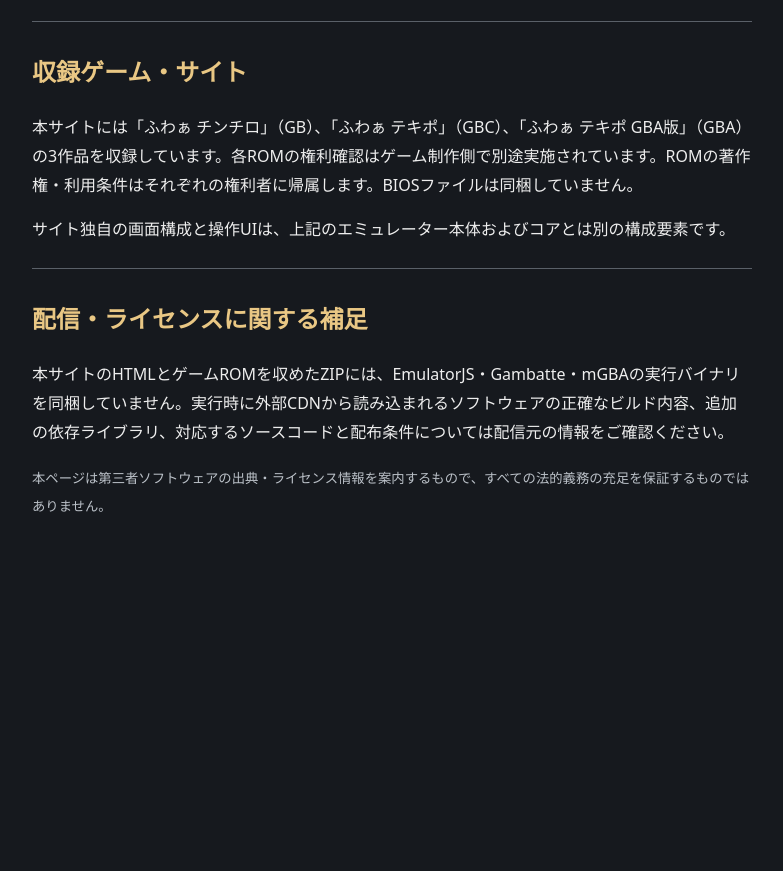
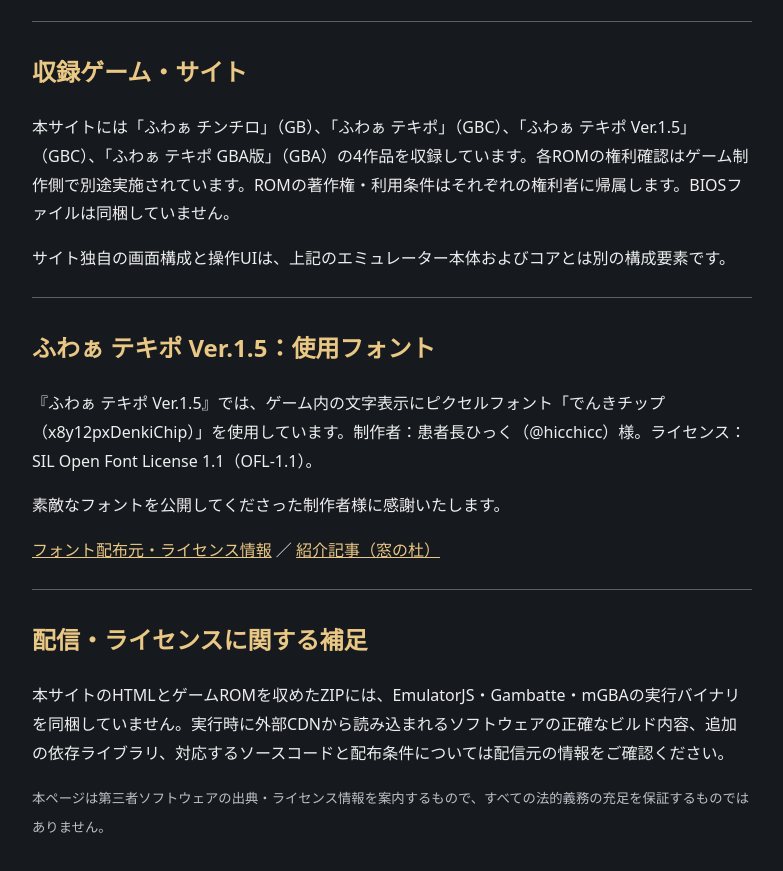
Before and after one commit to pararama-chiyosuke/fuwaa-emulator-test, a plain HTML site: page licenses.html in a window 1280 px wide. Shown: the part 877-1748 px from the top of the page, without its empty margins (248-1031 px from the left). Before the commit the page ends 1445 px from the top, so only its background shows below. Drawn offline with Linux system fonts and the light colour scheme.

Commit message:
Add files via upload

```diff
--- a/licenses.html
+++ b/licenses.html
@@ -15,8 +15,12 @@
 <p>GBAの実行にmGBA系コアを使用します。mGBAはMozilla Public License 2.0（MPL-2.0）で公開されています。</p>
 <p><a href="https://github.com/mgba-emu/mgba">公式ソースコード</a> ／ <a href="https://github.com/mgba-emu/mgba/blob/master/LICENSE">MPL-2.0ライセンス原文</a></p></section>
 <section><h2>収録ゲーム・サイト</h2>
-<p>本サイトには「ふわぁ チンチロ」（GB）、「ふわぁ テキポ」（GBC）、「ふわぁ テキポ GBA版」（GBA）の3作品を収録しています。各ROMの権利確認はゲーム制作側で別途実施されています。ROMの著作権・利用条件はそれぞれの権利者に帰属します。BIOSファイルは同梱していません。</p>
+<p>本サイトには「ふわぁ チンチロ」（GB）、「ふわぁ テキポ」（GBC）、「ふわぁ テキポ Ver.1.5」（GBC）、「ふわぁ テキポ GBA版」（GBA）の4作品を収録しています。各ROMの権利確認はゲーム制作側で別途実施されています。ROMの著作権・利用条件はそれぞれの権利者に帰属します。BIOSファイルは同梱していません。</p>
 <p>サイト独自の画面構成と操作UIは、上記のエミュレーター本体およびコアとは別の構成要素です。</p></section>
+<section><h2>ふわぁ テキポ Ver.1.5：使用フォント</h2>
+<p>『ふわぁ テキポ Ver.1.5』では、ゲーム内の文字表示にピクセルフォント「でんきチップ（x8y12pxDenkiChip）」を使用しています。制作者：患者長ひっく（@hicchicc）様。ライセンス：SIL Open Font License 1.1（OFL-1.1）。</p>
+<p>素敵なフォントを公開してくださった制作者様に感謝いたします。</p>
+<p><a href="https://github.com/hicchicc/x8y12pxDenkiChip">フォント配布元・ライセンス情報</a> ／ <a href="https://forest.watch.impress.co.jp/docs/news/2153762.html">紹介記事（窓の杜）</a></p></section>
 <section><h2>配信・ライセンスに関する補足</h2>
 <p>本サイトのHTMLとゲームROMを収めたZIPには、EmulatorJS・Gambatte・mGBAの実行バイナリを同梱していません。実行時に外部CDNから読み込まれるソフトウェアの正確なビルド内容、追加の依存ライブラリ、対応するソースコードと配布条件については配信元の情報をご確認ください。</p>
 <p><small>本ページは第三者ソフトウェアの出典・ライセンス情報を案内するもので、すべての法的義務の充足を保証するものではありません。</small></p></section>
```
